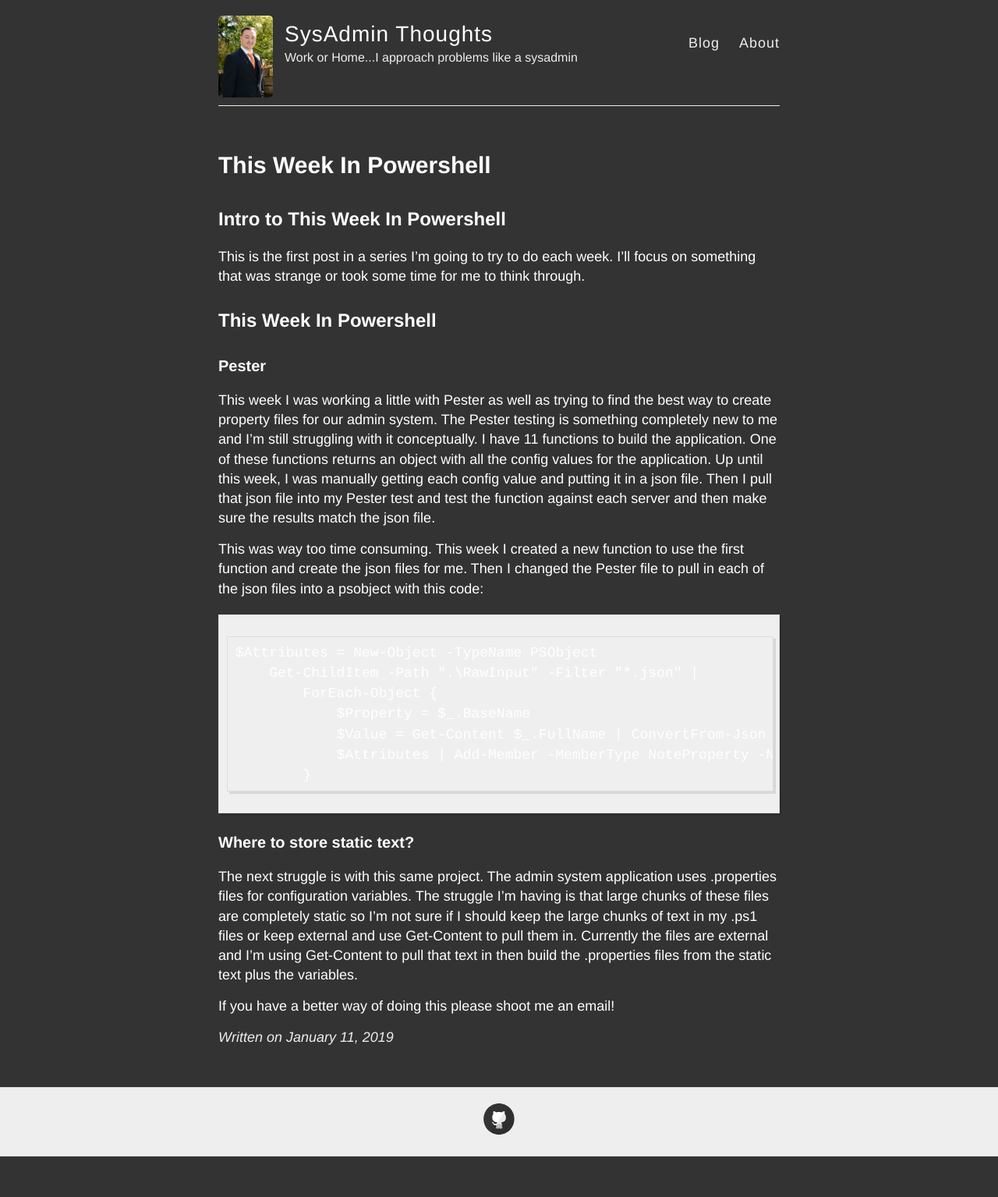
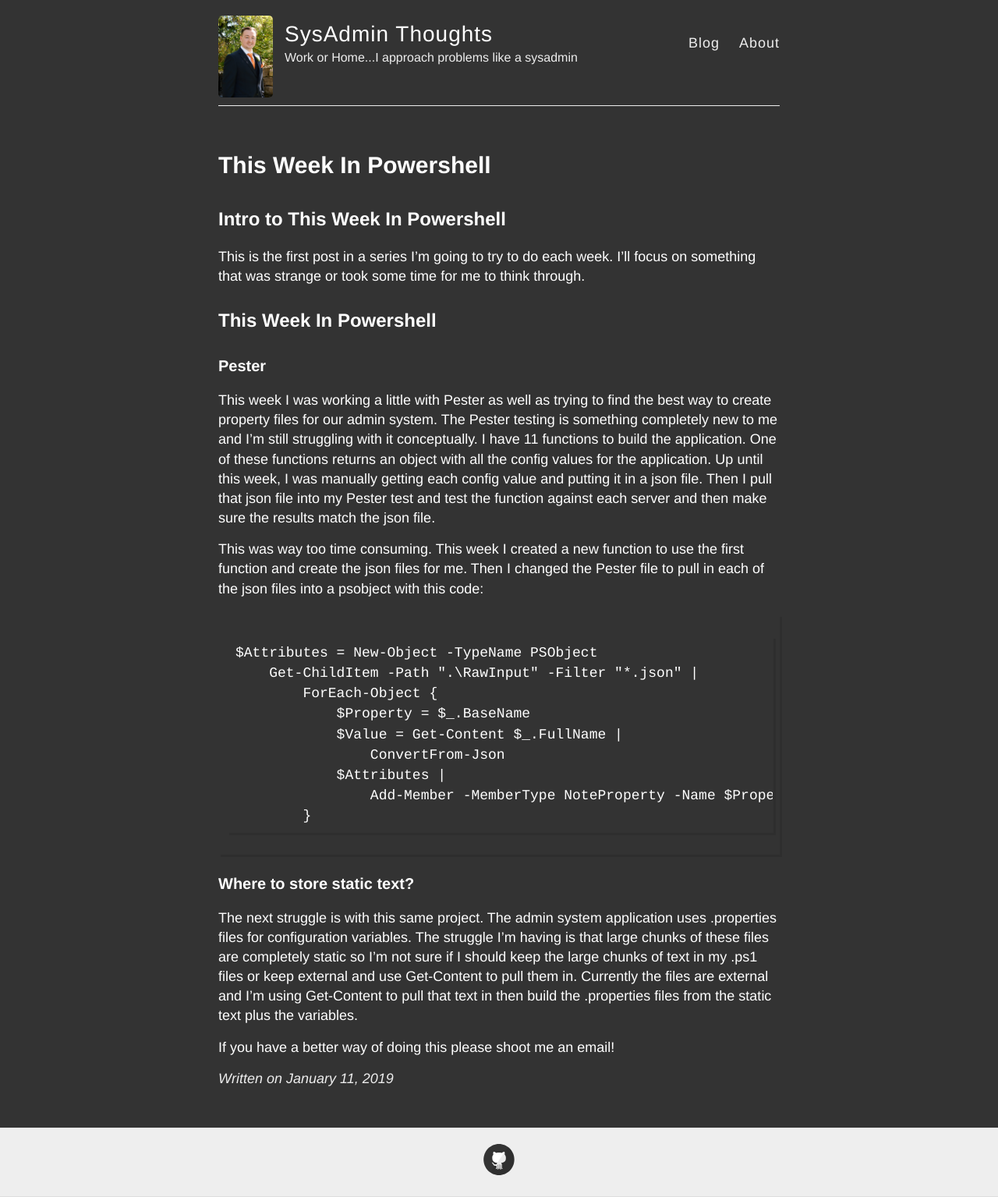
Before and after one commit to b1grif/b1grif.github.io, a Jekyll site: the page built from _posts/2019-1-11-TWIP.md, in a window 1280 px wide. Shown: the whole page at 78% size. Built offline with Jekyll 4.4.1, drawn with Linux system fonts in a browser that asks for light colours; before the commit the page ends 1483 px from its top, so only the background shows below that.

Commit message:
Formatting and coloring

````diff
--- a/_posts/2019-1-11-TWIP.md
+++ b/_posts/2019-1-11-TWIP.md
@@ -25,8 +25,10 @@ $Attributes = New-Object -TypeName PSObject
     Get-ChildItem -Path ".\RawInput" -Filter "*.json" |
         ForEach-Object {
             $Property = $_.BaseName
-            $Value = Get-Content $_.FullName | ConvertFrom-Json
-            $Attributes | Add-Member -MemberType NoteProperty -Name $Property -Value $Value
+            $Value = Get-Content $_.FullName |
+                ConvertFrom-Json
+            $Attributes |
+                Add-Member -MemberType NoteProperty -Name $Property -Value $Value
         }
 ```
 
--- a/_sass/_highlights.scss
+++ b/_sass/_highlights.scss
@@ -1,8 +1,8 @@
 
 .highlight {
-  background-color: #efefef;
+  background-color: #333;
   padding: 7px 7px 7px 10px;
-  border: 1px solid #ddd;
+  border: 1px solid #333;
   -moz-box-shadow: 3px 3px rgba(0,0,0,0.1);
   -webkit-box-shadow: 3px 3px rgba(0,0,0,0.1);
   box-shadow: 3px 3px rgba(0,0,0,0.1);
````
